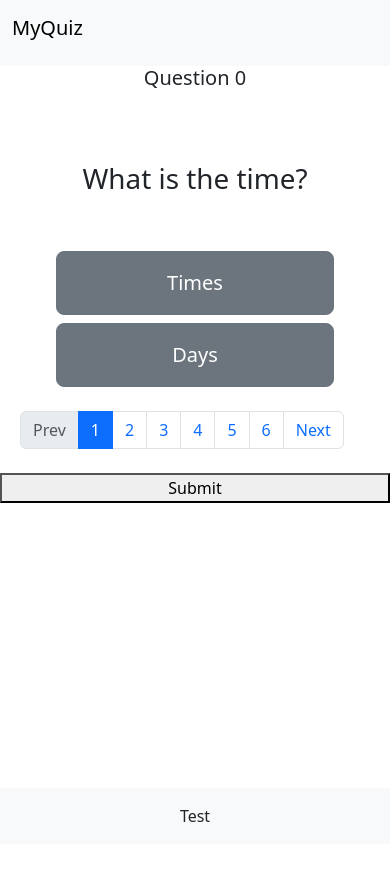
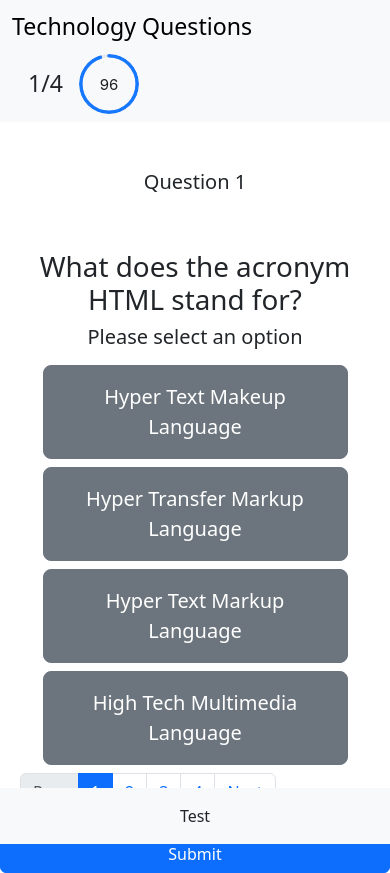
Before and after one commit to Ghosty1667/TechnologyQuiz, a React (Vite) app: page / in a window 390 px wide. Before the commit the page ends 844 px from the top, so only its background shows below. Built offline with nearby package versions, Linux system fonts and the light colour scheme.

Commit message:
Added timer, fixed unresponsiveness on navigation buttons

```diff
--- a/question.json
+++ b/question.json
@@ -1,32 +1,42 @@
 [
   {
-      "question": "What is the time?",
-      "answer": ["Times","Days"],
-      "correct" : 0
+    "question": "What does the acronym HTML stand for?",
+    "answer": [
+      "Hyper Text Makeup Language",
+      "Hyper Transfer Markup Language",
+      "Hyper Text Markup Language",
+      "High Tech Multimedia Language"
+    ],
+    "correct": 2
   },
   {
-      "question": "What is the day",
-      "answer": ["123","123","123","123"],
-      "correct" : 2
+    "question": "Who is often referred to as the father of modern computer science?",
+    "answer": [
+      "Alan Turing",
+      "Bill Gates",
+      "Steve Jobs",
+      "Tim Berners-Lee"
+    ],
+    "correct": 0
   },
   {
-      "question": "What is the day",
-      "answer": ["123","123","123","123"],
-      "correct" : 0
+    "question": "What does the term CPU stand for in the context of computers?",
+    "answer": [
+      "Central Processing Unit",
+      "Computer Processing Unit",
+      "Central Processor Unit",
+      "Central Printed Unit"
+    ],
+    "correct": 0
   },
   {
-      "question": "What is the day",
-      "answer": ["123","123","123","123"],
-      "correct" : 0
-    },
-    {
-      "question": "What is the day",
-      "answer": ["123","123","123","123"],
-      "correct" : 0
-    },
-    {
-      "question": "What is the day",
-      "answer": ["123","123","123","123"],
-      "correct" : 0
+    "question": " Which programming language is commonly used for building web applications",
+    "answer": [
+      "Python",
+      "Java",
+      "Ruby",
+      "JavaScript"
+    ],
+    "correct": 3
   }
 ]
--- a/src/App.tsx
+++ /dev/null
@@ -1,70 +0,0 @@
-import { useEffect, useState } from "react"
-import { getJSON } from "./compoments/api/api"
-import { Questions } from "./types/questions";
-import { DisplayQuestions } from "./compoments/DisplayQuestions";
-import QuestionNavigation from "./compoments/QuestionNavigation";
-import {NavBar} from "./compoments/NavBar";
-import Dictionary from "./types/dictionary";
-import { Link, useNavigate } from "react-router-dom";
-
-
-let response : Dictionary<number> = {};
-
-function App() {
-
-  const [questions, setQuestions] = useState<Questions | null>(null);
-  const [currentQuestion, setCurrentQuestion] = useState<number>(0);
-  const [totalQuestion, setTotalQuestion] = useState<number>(0);
-
-  const [loading, setLoading] = useState<boolean>(false);
-
-  const navigate = useNavigate();
-
-  const toResults = () => {
-    navigate('Results',{state:{"response" : response, "questions": questions}});
-  }
-
-
-  useEffect(() => {
-    const fetchQuestions = async () => {
-      const data: Questions = await getJSON<Questions>("../question.json");
-      setQuestions(data);
-      setCurrentQuestion(0);
-      setTotalQuestion(data.length)
-      setLoading(true);
-    }
-    console.log()
-    fetchQuestions();
-  }, [])
-
-  const handleQuestionChange = (newQuestion: number) => {
-    setCurrentQuestion(newQuestion);
-  };
-
-  const handleAnswerChange = (choice: number) => {
-    response[currentQuestion] = choice;
-  }
-
-
-  return (
-    <div className="App">
-      <NavBar/>
-      <div className="container overflow-hidden text-center">
-
-        <div className="row">
-          <h5>Question {currentQuestion}</h5>
-          {loading && questions! ? <DisplayQuestions data={questions[currentQuestion]} onAnswerClick={handleAnswerChange} /> : null}
-          <QuestionNavigation
-            totalQuestion={totalQuestion} currentQuestion={currentQuestion} onQuestionChange={handleQuestionChange} /><button onClick={toResults}>Submit</button>
-          <footer className="bg-light text-center text-lg-start fixed-bottom">
-            <div className="text-center p-3" >
-              <a>Test</a>
-            </div>
-          </footer>
-        </div >
-      </div>
-    </div>
-  )
-}
-
-export default App
--- a/src/compoments/DisplayQuestions.tsx
+++ b/src/compoments/DisplayQuestions.tsx
@@ -3,18 +3,24 @@ import { Question } from "../types/questions";
 
 interface Props{
     data: Question;
+    prevAnswer? : number | null;
     onAnswerClick: (newNumber : number) => void;
 }
- export const DisplayQuestions : React.FC<Props> = ({data, onAnswerClick}) => {
+ export const DisplayQuestions : React.FC<Props> = ({data, prevAnswer, onAnswerClick}) => {
+
+
+    const handleChoiceClick = (number: number) => {
+        onAnswerClick(number);
+    }
 
     return (<div>
-
-        <div className="col p-3">
-            <h1 className='p-5'>{data?.question}</h1>
+        <div className="col">
+            <h1 className=''>{data?.question}</h1>
             <div className="d-grid gap-2 col-10 mx-auto">
+                <h5>Please select an option</h5>
                 {data?.question && data?.answer.map((answer, index : number) => {
                     return (
-                        <button type="button" className="btn btn-lg btn-secondary p-3"  value={index} key={index} onClick={()=>{onAnswerClick(index)}}>{answer}</button>
+                        <button type="button" className={`btn btn-lg ${index === prevAnswer ? "btn-primary" : "btn-secondary"} p-3`} value={index} key={index} onClick={()=>{handleChoiceClick(index)}}>{answer}</button>
                     )
                 })}
 
--- a/src/compoments/NavBar.tsx
+++ b/src/compoments/NavBar.tsx
@@ -1,15 +1,26 @@
+import { Progress } from "antd";
 import { Navbar } from "reactstrap";
 
-export const NavBar = () => {
+interface NavbarInfo {
+  currentQuestion? : number;
+  totalQuestion? : number;
+  currentTime? : number;
+}
+
+
+export const NavBar : React.FC<NavbarInfo> = ({currentQuestion, totalQuestion,currentTime}) => {
   return (
     <div>
       <nav className="navbar bg-light">
         <div className="container">
-          <a className="navbar-brand" href="#">
-            <span> MyQuiz </span>
+          <a className="navbar-brand" href="/">
+            <h3> Technology Questions</h3>
           </a>
+          <div className="d-flex align-items-center" role="">
+          {totalQuestion ? <h3 className="m-3">{currentQuestion+1}/{totalQuestion}</h3> : ""}
+          {currentTime ? <Progress size={"small"} type="circle" percent={(currentTime/120 * 100)}  format={(currentTime) => `${currentTime?.toFixed()}`}/>: ""}
+          </div>
         </div>
-        <span className="d-flex navbar-brand "></span>
       </nav>
     </div>
   );
--- a/src/compoments/ProgressBar.tsx
+++ b/src/compoments/ProgressBar.tsx
@@ -20,8 +20,10 @@ export const ProgressBar : React.FC<response> = ({questions,response}) => {
         questions?.map((questions, index : number ) => {
            if(questions.answer[response[index]] === questions.answer[questions.correct]){
             score++;
+            console.log(questions.answer[response[index]] +" " + questions.answer[questions.correct])
            }})
         score = score / questions.length * 100
+
         return score
     }
 
--- a/src/compoments/QuestionNavigation.tsx
+++ b/src/compoments/QuestionNavigation.tsx
@@ -15,28 +15,31 @@ const QuestionNavigation: React.FC<Pagination> = ({ totalQuestion, currentQuesti
     }
 
 
-    const [activePage, setActivePage] = useState(currentQuestion)
+    const [activePage, setActivePage] = useState(0)
 
 
     const handlePageClick = (number: number) => {
         setActivePage(number)
-        onQuestionChange(activePage)
+        onQuestionChange(number)
+        console.log("active page = " + activePage)
     }
 
-    const handlePrevClick = (number: number) => {
+    const handlePrevClick = () => {
 
-        if (currentQuestion < 0) {
-            setActivePage(number)
+        if (currentQuestion > 0) {
             onQuestionChange(activePage - 1)
+            setActivePage(activePage - 1)
         }
 
     }
 
-    const handleNextClick = (number: number) => {
+    const handleNextClick = () => {
 
-        if (currentQuestion >= totalNumber.length) {
-            setActivePage(number)
+        if (currentQuestion < totalNumber.length) {
+
             onQuestionChange(activePage + 1)
+            setActivePage(activePage + 1)
+
         }
 
     }
@@ -53,7 +56,7 @@ const QuestionNavigation: React.FC<Pagination> = ({ totalQuestion, currentQuesti
                         <li className={`page-item ${activePage === number ? "active" : ""}`} key={number} onClick={() => handlePageClick(number)}>
                             <a className="page-link" href="#" >{number + 1}</a>
                         </li>))}
-                    <li className='page-item'> <button className={`page-link pagination ${(activePage > totalNumber.length -2) === true  ? "disabled" : ""}`}>Next</button></li>
+                    <li className='page-item'> <button className={`page-link pagination ${(activePage > totalNumber.length -2) === true  ? "disabled" : ""}`} onClick={() => handleNextClick}>Next</button></li>
                 </ul>
 
             </nav>
--- /dev/null
+++ b/src/compoments/Timer.tsx
@@ -0,0 +1,26 @@
+import { useEffect } from 'react';
+import { useState } from 'react';
+
+
+export default function useCountdown(){
+    const [secondsLeft, setSecondsLeft] = useState(0);
+
+    useEffect(() => {
+        if(secondsLeft <= 0) return;
+
+        const timeout = setTimeout(() =>{
+            setSecondsLeft(secondsLeft -1)
+
+        }, 1000)
+
+        return() => clearTimeout(timeout)
+    },[secondsLeft]);
+
+
+function start(seconds : number){
+    setSecondsLeft(seconds);
+}
+
+return {secondsLeft,start}
+
+}
--- a/src/main.tsx
+++ b/src/main.tsx
@@ -1,6 +1,6 @@
 import React from 'react'
 import ReactDOM from 'react-dom/client'
-import App from './App.tsx'
+import App from './pages/App.tsx'
 import Results from './pages/Results.tsx'
 import {
   BrowserRouter,
--- /dev/null
+++ b/src/pages/App.tsx
@@ -0,0 +1,82 @@
+import { useEffect, useState } from "react"
+import { getJSON } from "../compoments/api/api.tsx"
+import { Questions } from "../types/questions.tsx";
+import Dictionary from "../types/dictionary.tsx";
+import { useNavigate } from "react-router-dom";
+import useCountdown from "../compoments/Timer.tsx"
+import QuestionNavigation from "../compoments/QuestionNavigation.tsx";
+import { DisplayQuestions } from "../compoments/DisplayQuestions.tsx";
+import { NavBar } from "../compoments/NavBar.tsx";
+
+
+function App() {
+
+  const [questions, setQuestions] = useState<Questions | null>(null);
+  const [currentQuestion, setCurrentQuestion] = useState<number>(0);
+  const [totalQuestion, setTotalQuestion] = useState<number>(0);
+
+  const [loading, setLoading] = useState<boolean>(false);
+
+  const [userAnswers, setUserAnswers] = useState<Dictionary<number>>({});
+
+  const navigate = useNavigate();
+
+  const { secondsLeft, start } = useCountdown();
+
+  const toResults = () => {
+    navigate('Results', { state: { "response": userAnswers, "questions": questions } });
+  }
+
+  //Handle Data entry
+  useEffect(() => {
+    const fetchQuestions = async () => {
+      const data: Questions = await getJSON<Questions>("../question.json");
+      setQuestions(data);
+      setCurrentQuestion(0);
+      setTotalQuestion(data.length)
+      setLoading(true);
+      start(120);
+    }
+    fetchQuestions();
+  }, [])
+
+
+  useEffect(() => {
+  // Debug Questions
+    console.log(currentQuestion)
+    console.log(userAnswers)
+  }, [currentQuestion,userAnswers])
+
+
+  const handleQuestionChange = (newQuestion: number) => {
+    setCurrentQuestion(newQuestion);
+  };
+
+
+  const handleAnswerChange = (choice: number) => {
+    setUserAnswers(prevAnswers => ({ ...prevAnswers, [currentQuestion]: choice }));
+  }
+
+
+  return (
+    <div className="App">
+      <NavBar totalQuestion={totalQuestion} currentQuestion={currentQuestion} currentTime={secondsLeft}/>
+      <div className="container overflow-hidden text-center">
+        <div className="row">
+          <h5 className="p-5">Question {currentQuestion + 1}</h5>
+          {loading && questions! ? <DisplayQuestions data={questions[currentQuestion]} prevAnswer={userAnswers[currentQuestion]!} onAnswerClick={handleAnswerChange} /> : null}
+          <QuestionNavigation
+            totalQuestion={totalQuestion} currentQuestion={currentQuestion} onQuestionChange={handleQuestionChange} />
+          <button className="btn btn-primary" onClick={toResults}>Submit</button>
+          <footer className="bg-light text-center text-lg-start fixed-bottom">
+            <div className="text-center p-3" >
+              <a>Test</a>
+            </div>
+          </footer>
+        </div >
+      </div>
+    </div>
+  )
+}
+
+export default App
```
Also changed, not shown: src/compoments/ResultTable.tsx (+6 -5 lines). Lines whose indentation alone changed are shown as unchanged.
